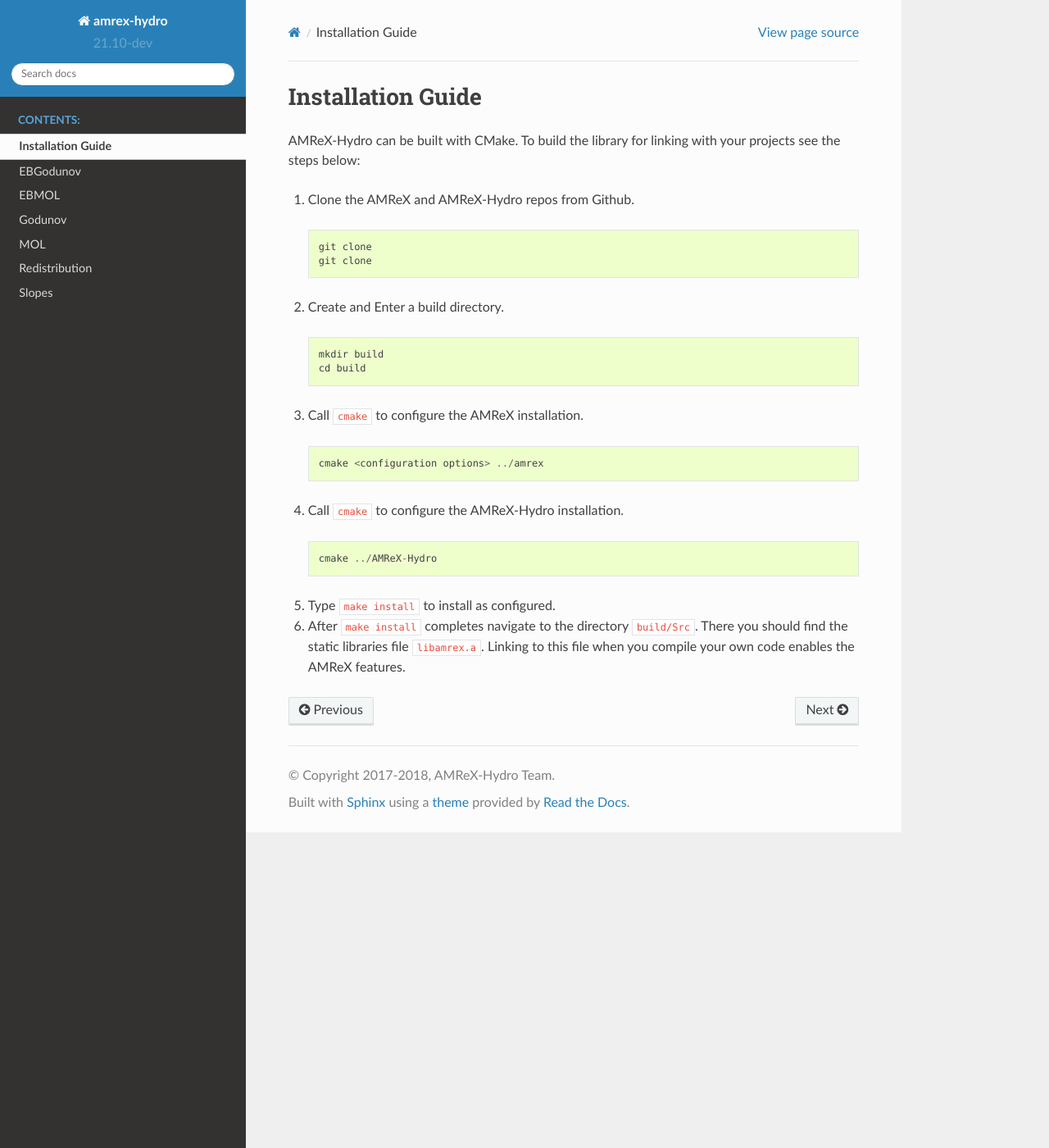
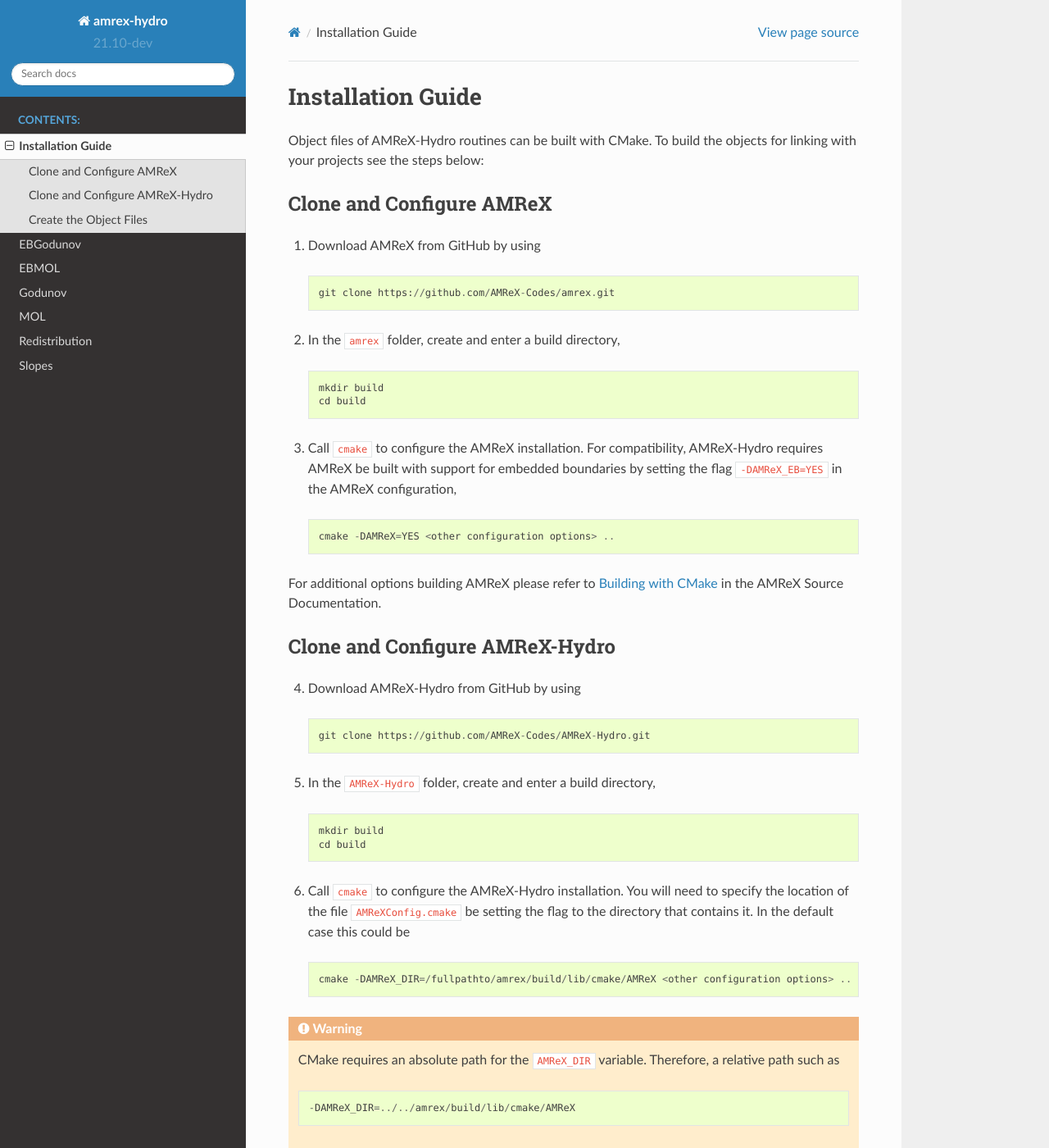
Before and after one commit to AMReX-Fluids/AMReX-Hydro, a Sphinx documentation site: the page built from Docs/source/Install.rst, in a window 1280 px wide and 1400 px high. Shown: the whole window at 82% size. Built offline with Sphinx 7.4.7 and the Read the Docs theme 2.0.0, drawn with Linux system fonts in a browser that asks for light colours; some of the changed text lies outside the part shown.

Commit message:
Complete first attempt at basic build instructions.

```diff
--- a/Docs/source/Install.rst
+++ b/Docs/source/Install.rst
@@ -4,41 +4,92 @@
 Installation Guide
 ==================
 
-AMReX-Hydro can be built with CMake. To build the library for linking
+Object files of AMReX-Hydro routines can be built with CMake. To build the objects for linking
 with your projects see the steps below:
 
 
-1. Clone the AMReX and AMReX-Hydro repos from Github.
+Clone and Configure AMReX
+-------------------------
+
+1. Download AMReX from GitHub by using
 
   ::
 
-     git clone
-     git clone
+    git clone https://github.com/AMReX-Codes/amrex.git
 
-2. Create and Enter a build directory.
+2. In the ``amrex`` folder, create and enter a build directory,
 
   ::
 
      mkdir build
      cd build
 
-3. Call ``cmake`` to configure the AMReX installation.
+3. Call ``cmake`` to configure the AMReX installation. For compatibility, AMReX-Hydro
+   requires AMReX be built with support for embedded boundaries by setting the
+   flag ``-DAMReX_EB=YES`` in the AMReX configuration,
 
   ::
 
-      cmake <configuration options> ../amrex
+     cmake -DAMReX=YES <other configuration options> ..
 
-4. Call ``cmake`` to configure the AMReX-Hydro installation.
+For additional options building AMReX please refer to `Building with CMake`_ in the AMReX
+Source Documentation.
 
+.. _`Building with CMake`: https://amrex-codes.github.io/amrex/docs_html/BuildingAMReX.html#building-with-cmake
+
+
+Clone and Configure AMReX-Hydro
+-------------------------------
+
+4. Download AMReX-Hydro from GitHub by using
 
   ::
 
-     cmake ../AMReX-Hydro
+    git clone https://github.com/AMReX-Codes/AMReX-Hydro.git
 
-5. Type ``make install`` to install as configured.
+5. In the ``AMReX-Hydro`` folder, create and enter a build directory,
+
+  ::
+
+     mkdir build
+     cd build
+
+6. Call ``cmake`` to configure the AMReX-Hydro installation. You will need
+   to specify the location of the file ``AMReXConfig.cmake`` be setting the flag
+   to the directory that contains it. In the default case this could be
+
+  ::
+
+     cmake -DAMReX_DIR=/fullpathto/amrex/build/lib/cmake/AMReX <other configuration options> ..
 
 
+.. warning::
 
-6. After ``make install`` completes navigate to the directory
-   ``build/Src``. There you should find the static libraries file ``libamrex.a``.
-   Linking to this file when you compile your own code enables the AMReX features.
+   CMake requires an absolute path for the ``AMReX_DIR`` variable. Therefore, a
+   relative path such as
+
+   ::
+
+      -DAMReX_DIR=../../amrex/build/lib/cmake/AMReX
+
+   will result in error because CMake will be unable to find ``AMReXConfig.cmake``.
+
+Create the Object Files
+-----------------------
+
+7. While in the AMReX-Hydro build directory ``AMReX-Hydro/build``, create the object
+   files by entering
+
+  ::
+
+     make -j4
+
+The optional flag ``-j4`` speeds up the compilation by using 4 processes. You can adjust
+this number as you see fit, or omit it altogether.
+
+8. The object files for AMReX-Hydro routines can now be found in their respective
+   subdirectories at
+
+  ::
+
+      AMReX-Hydro/build/CMakeFiles/amrex_hydro.dir
```
